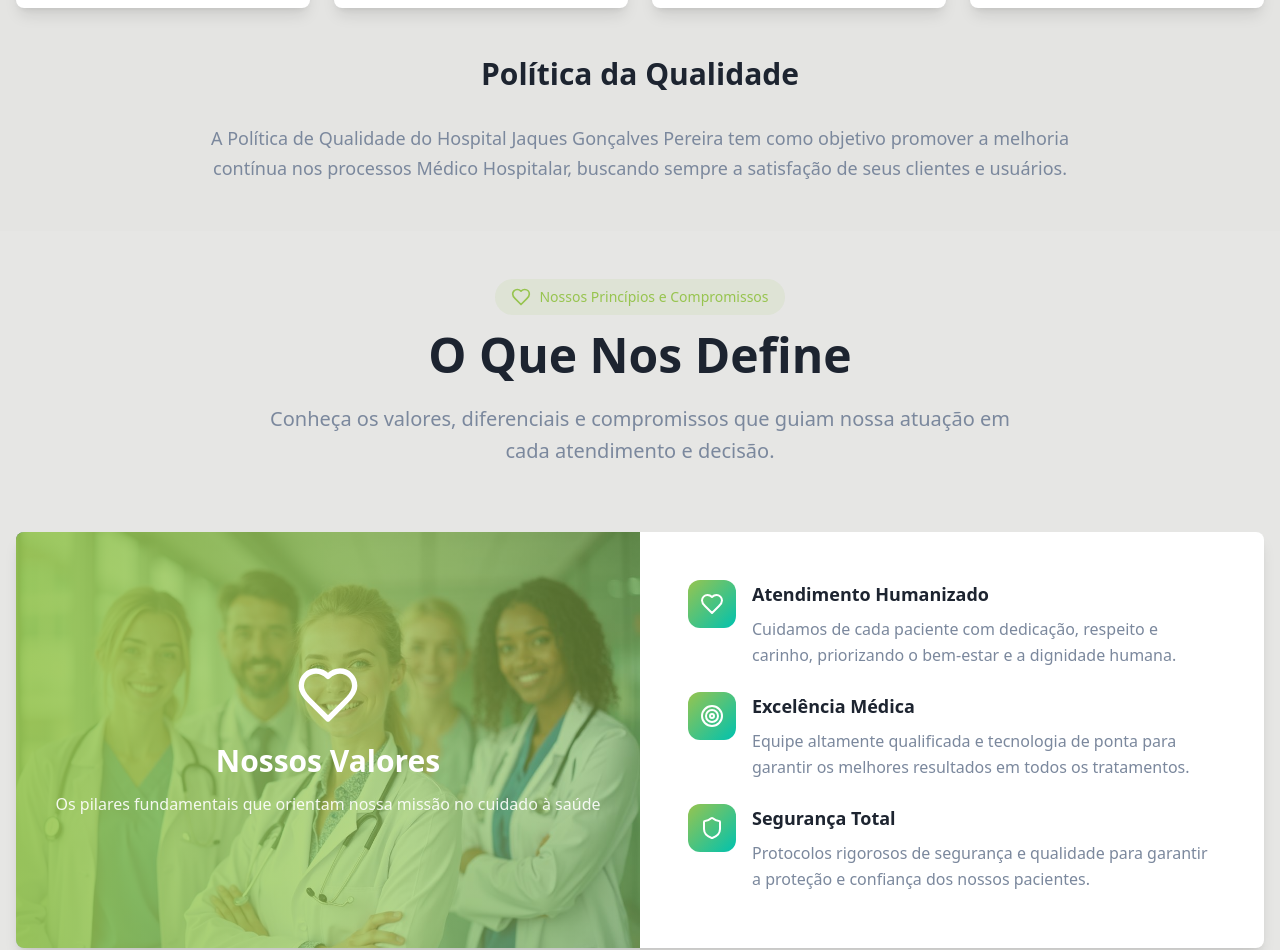
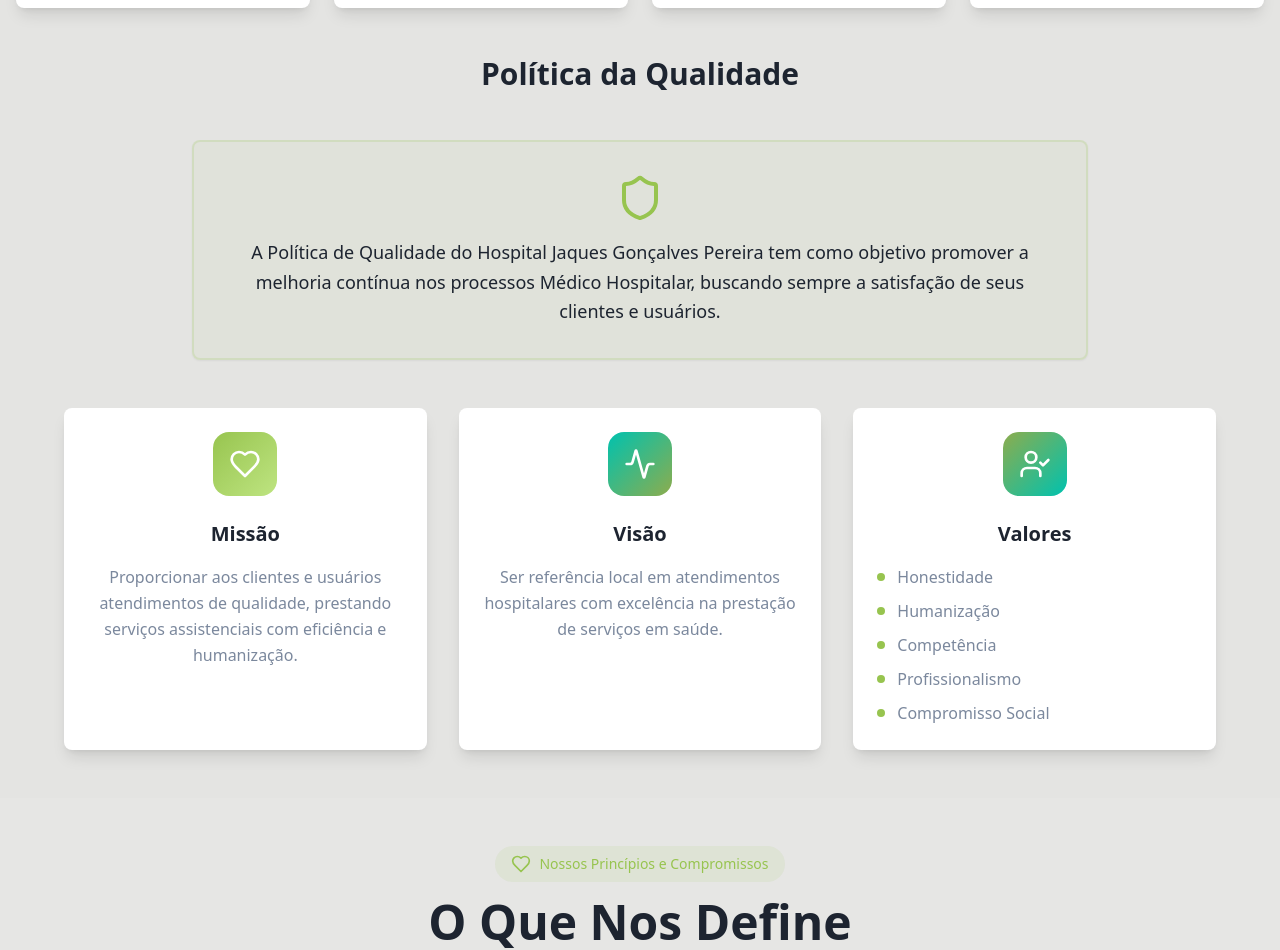
Before and after one commit to mataleone/vital-pages-launch, a React (Vite) app: page / in a window 1280 px wide. Shown: the part 2099-3049 px from the top of the page. Built offline with nearby package versions, Linux system fonts and the light colour scheme.

Commit message:
Refatorar seção Política da Qualidade
Atualiza a seção "Política da Qualidade" para apresentar a missão, visão e valores em quadros. O texto completo da política, missão, visão e valores foi inserido conforme solicitado.

```diff
--- a/src/components/ServicesSection.tsx
+++ b/src/components/ServicesSection.tsx
@@ -100,13 +100,87 @@ const ServicesSection = () => {
 
         {/* Quality Policy Section */}
         <div>
-          <h3 className="text-3xl font-bold text-foreground text-center mb-8">
+          <h3 className="text-3xl font-bold text-foreground text-center mb-12">
             Política da Qualidade
           </h3>
-          <div className="max-w-4xl mx-auto text-center">
-            <p className="text-lg text-muted-foreground leading-relaxed">
-              A Política de Qualidade do Hospital Jaques Gonçalves Pereira tem como objetivo promover a melhoria contínua nos processos Médico Hospitalar, buscando sempre a satisfação de seus clientes e usuários.
-            </p>
+
+          {/* Policy Statement */}
+          <div className="max-w-4xl mx-auto mb-12">
+            <Card className="border-2 border-primary/20 bg-primary/5">
+              <CardContent className="p-8 text-center">
+                <Shield className="w-12 h-12 text-primary mx-auto mb-4" />
+                <p className="text-lg text-foreground leading-relaxed">
+                  A Política de Qualidade do Hospital Jaques Gonçalves Pereira tem como objetivo promover a melhoria contínua nos processos Médico Hospitalar, buscando sempre a satisfação de seus clientes e usuários.
+                </p>
+              </CardContent>
+            </Card>
+          </div>
+
+          {/* Mission, Vision, Values Grid */}
+          <div className="grid grid-cols-1 lg:grid-cols-3 gap-8 max-w-6xl mx-auto">
+            {/* Mission */}
+            <Card className="group hover:scale-105 transition-all duration-300 border-0 shadow-lg hover:shadow-xl bg-card">
+              <CardContent className="p-6 text-center h-full">
+                <div className="w-16 h-16 bg-gradient-to-br from-primary to-primary-glow rounded-2xl flex items-center justify-center mx-auto mb-6">
+                  <Heart className="w-8 h-8 text-white" />
+                </div>
+                <h4 className="text-xl font-bold text-foreground mb-4">
+                  Missão
+                </h4>
+                <p className="text-muted-foreground leading-relaxed">
+                  Proporcionar aos clientes e usuários atendimentos de qualidade, prestando serviços assistenciais com eficiência e humanização.
+                </p>
+              </CardContent>
+            </Card>
+
+            {/* Vision */}
+            <Card className="group hover:scale-105 transition-all duration-300 border-0 shadow-lg hover:shadow-xl bg-card">
+              <CardContent className="p-6 text-center h-full">
+                <div className="w-16 h-16 bg-gradient-to-br from-secondary to-accent rounded-2xl flex items-center justify-center mx-auto mb-6">
+                  <Activity className="w-8 h-8 text-white" />
+                </div>
+                <h4 className="text-xl font-bold text-foreground mb-4">
+                  Visão
+                </h4>
+                <p className="text-muted-foreground leading-relaxed">
+                  Ser referência local em atendimentos hospitalares com excelência na prestação de serviços em saúde.
+                </p>
+              </CardContent>
+            </Card>
+
+            {/* Values */}
+            <Card className="group hover:scale-105 transition-all duration-300 border-0 shadow-lg hover:shadow-xl bg-card">
+              <CardContent className="p-6 text-center h-full">
+                <div className="w-16 h-16 bg-gradient-to-br from-accent to-secondary rounded-2xl flex items-center justify-center mx-auto mb-6">
+                  <UserCheck className="w-8 h-8 text-white" />
+                </div>
+                <h4 className="text-xl font-bold text-foreground mb-4">
+                  Valores
+                </h4>
+                <ul className="text-muted-foreground leading-relaxed space-y-2 text-left">
+                  <li className="flex items-center">
+                    <div className="w-2 h-2 bg-primary rounded-full mr-3"></div>
+                    Honestidade
+                  </li>
+                  <li className="flex items-center">
+                    <div className="w-2 h-2 bg-primary rounded-full mr-3"></div>
+                    Humanização
+                  </li>
+                  <li className="flex items-center">
+                    <div className="w-2 h-2 bg-primary rounded-full mr-3"></div>
+                    Competência
+                  </li>
+                  <li className="flex items-center">
+                    <div className="w-2 h-2 bg-primary rounded-full mr-3"></div>
+                    Profissionalismo
+                  </li>
+                  <li className="flex items-center">
+                    <div className="w-2 h-2 bg-primary rounded-full mr-3"></div>
+                    Compromisso Social
+                  </li>
+                </ul>
+              </CardContent>
+            </Card>
           </div>
         </div>
       </div>
```
